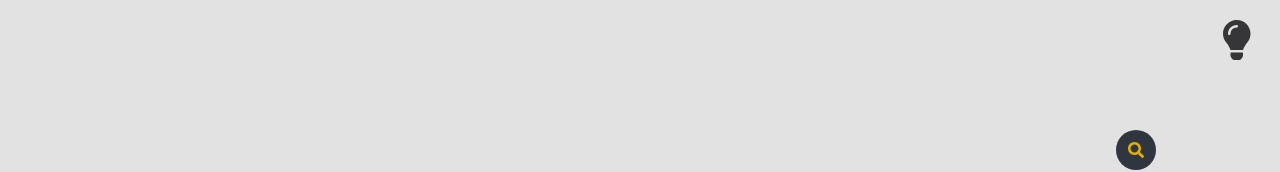
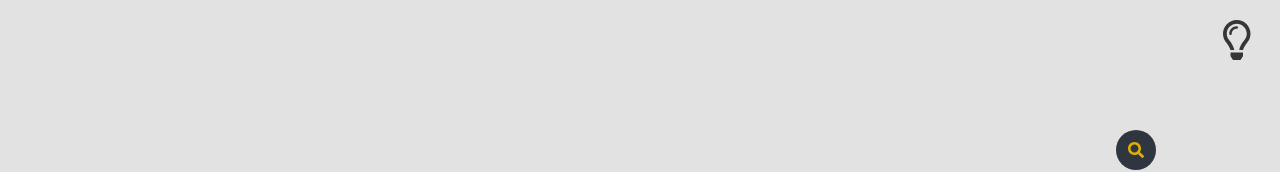
Before and after one commit to GoldenHippoMedia/gh-s3-gallery, a React (Create React App) app: page / in a window 1280 px wide. Shown: the top 172 px of the page. Built offline with nearby package versions, Linux system fonts and the light colour scheme.

Commit message:
adding in font awesome regular icon

```diff
--- a/package.json
+++ b/package.json
@@ -4,6 +4,7 @@
   "private": true,
   "dependencies": {
     "@fortawesome/fontawesome-svg-core": "^1.2.28",
+    "@fortawesome/free-regular-svg-icons": "^5.15.1",
     "@fortawesome/free-solid-svg-icons": "^5.13.0",
     "@fortawesome/react-fontawesome": "^0.1.9",
     "@testing-library/jest-dom": "^4.2.4",
--- a/src/App.js
+++ b/src/App.js
@@ -4,6 +4,7 @@ import { lightTheme, darkTheme } from "./theme";
 import { GlobalStyles } from "./globalStyle";
 import { FontAwesomeIcon } from "@fortawesome/react-fontawesome";
 import { faLightbulb } from "@fortawesome/free-solid-svg-icons";
+import { faLightbulb as faLightbulbReg } from "@fortawesome/free-regular-svg-icons";
 import "./App.css";
 
 import Page from "./components/page/page";
@@ -30,7 +31,7 @@ const Button = styled.button`
 `;
 
 const ToggleButton = ({ toggleTheme, theme }) => {
-  const icon = theme === faLightbulb ? faLightbulb : faLightbulb;
+  const icon = theme === "light" ? faLightbulbReg : faLightbulb;
   return (
     <Header>
       <Button onClick={toggleTheme} theme={theme}>
```
Also changed, not shown: 1 other file (tests, documents, lock files or other folders).
